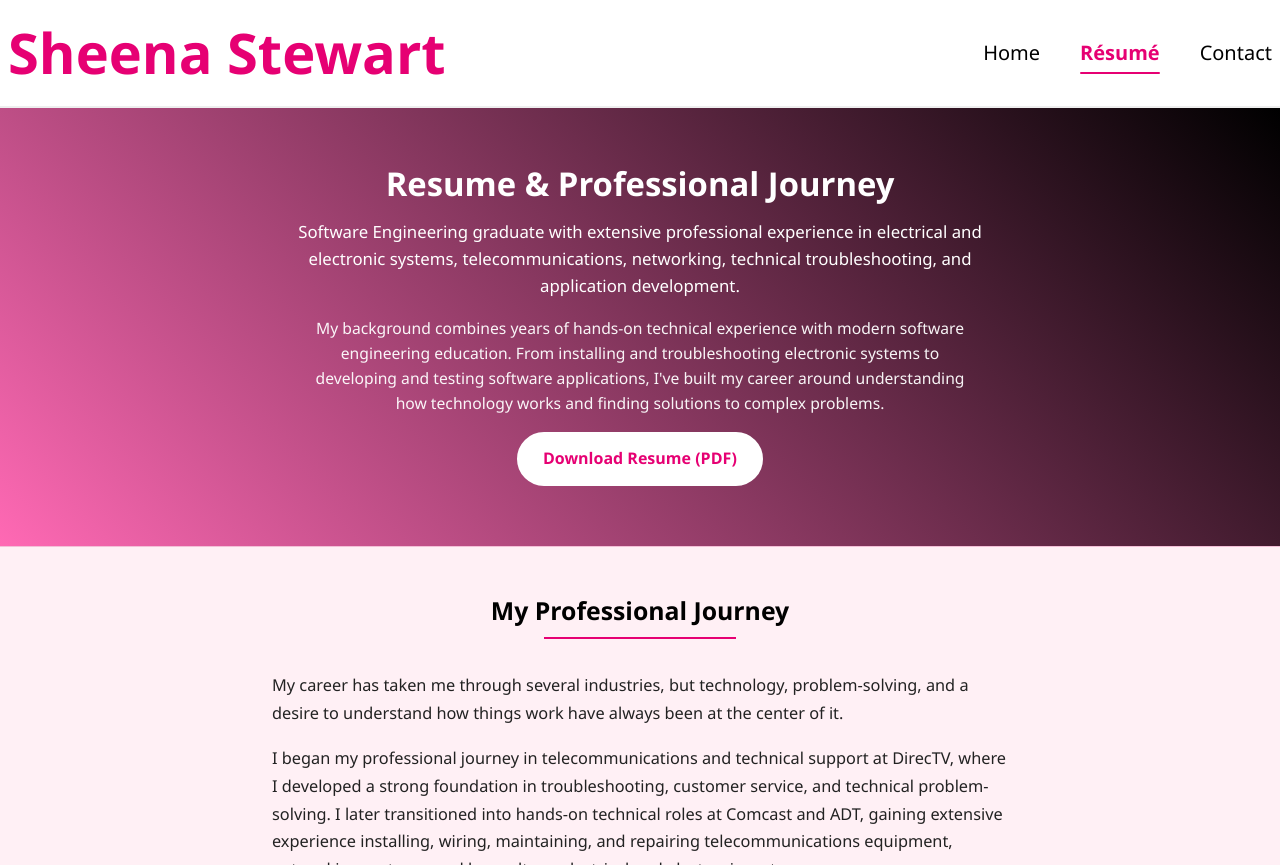
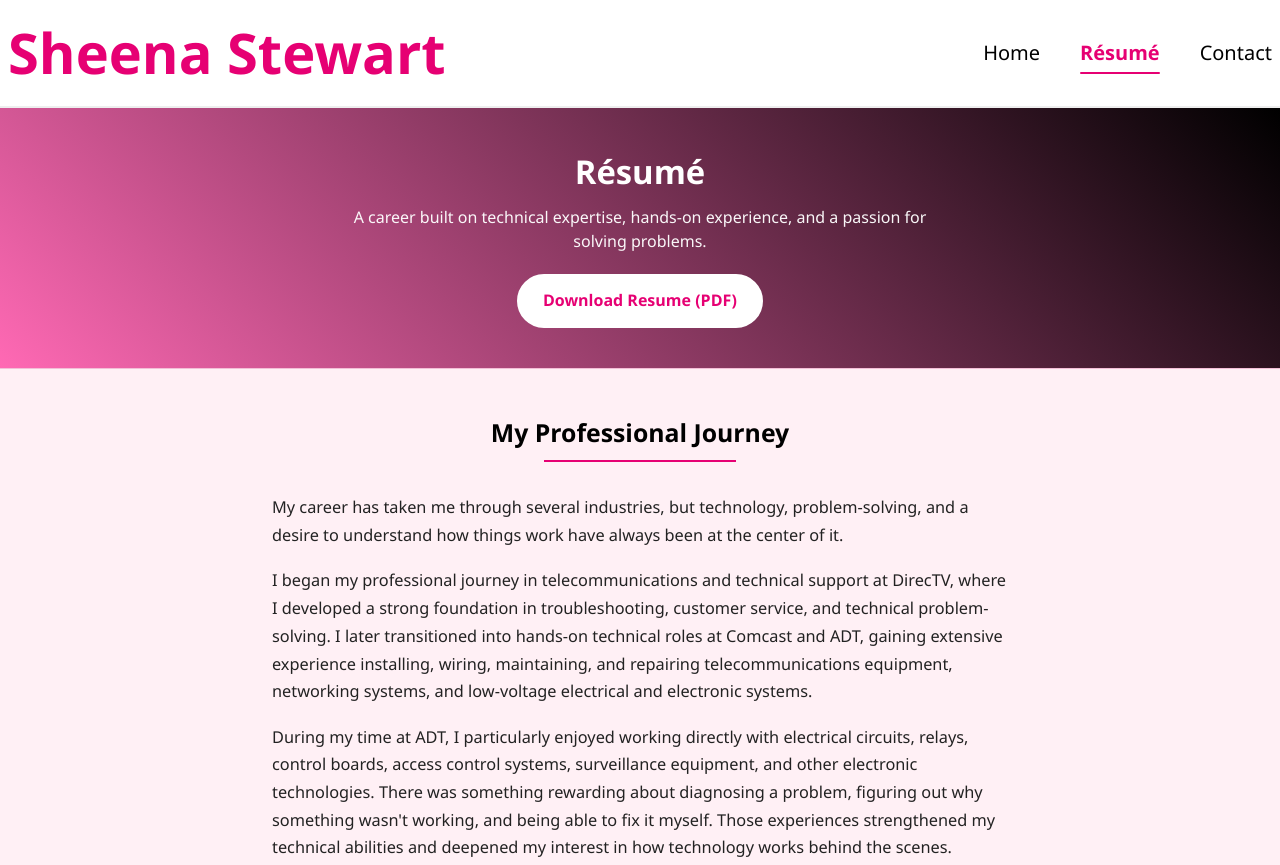
Before and after one commit to Sheenastewart/my_website, a plain HTML site: page resume.html in a window 1280 px wide. Shown: the top 865 px of the page. Drawn offline with Linux system fonts and the light colour scheme.

Commit message:
Simplify résumé hero and remove View Projects button.
Co-authored-by: Cursor <cursoragent@cursor.com>

```diff
--- a/resume.html
+++ b/resume.html
@@ -20,12 +20,9 @@
   </nav>
 
   <header class="hero resume-hero">
-    <h1>Resume &amp; Professional Journey</h1>
+    <h1>Résumé</h1>
     <p class="resume-hero-sub">
-      Software Engineering graduate with extensive professional experience in electrical and electronic systems, telecommunications, networking, technical troubleshooting, and application development.
-    </p>
-    <p class="resume-hero-support">
-      My background combines years of hands-on technical experience with modern software engineering education. From installing and troubleshooting electronic systems to developing and testing software applications, I've built my career around understanding how technology works and finding solutions to complex problems.
+      A career built on technical expertise, hands-on experience, and a passion for solving problems.
     </p>
     <a href="assets/resume/Sheena_Stewart_Resume_2026_Public.pdf" download class="btn">Download Resume (PDF)</a>
   </header>
@@ -243,7 +240,6 @@
           <span>GitHub</span>
         </a>
       </div>
-      <a href="index.html#projects" class="btn btn-secondary">View Projects</a>
     </section>
   </main>
 
--- a/style.css
+++ b/style.css
@@ -688,32 +688,29 @@ footer {
    Resume page (scoped) — does not alter other pages
    ========================================================= */
 .resume-page .resume-hero {
-  padding: 3.5rem 1.25rem 3.75rem;
+  padding: 2.75rem 1.25rem 2.5rem;
   text-align: center;
 }
 
 .resume-page .resume-hero h1 {
   max-width: 40rem;
-  margin-left: auto;
-  margin-right: auto;
+  margin: 0 auto 0.85rem;
   line-height: 1.2;
   text-align: center;
 }
 
 .resume-page .resume-hero-sub {
-  max-width: 46rem;
-  margin: 0 auto 1rem;
-  font-size: 1.05rem;
-  font-weight: 500;
+  max-width: 36rem;
+  margin: 0 auto;
+  font-size: 1rem;
+  font-weight: 400;
+  line-height: 1.55;
+  opacity: 0.96;
   text-align: center;
 }
 
-.resume-page .resume-hero-support {
-  max-width: 42rem;
-  margin: 0 auto;
-  font-size: 0.98rem;
-  opacity: 0.95;
-  text-align: center;
+.resume-page .resume-hero .btn {
+  margin-top: 1.25rem;
 }
 
 .resume-page .resume-section {
@@ -1034,20 +1031,9 @@ footer {
   background: #cc005f;
 }
 
-.resume-page .resume-download-final .btn-secondary {
-  background: #fff;
-  color: #e60073;
-  border: 2px solid #e60073;
-  margin-left: 0.5rem;
-}
-
-.resume-page .resume-download-final .btn-secondary:hover {
-  background: #ffe6f0;
-}
-
 .resume-page .resume-download-final .social-links {
   margin-top: 1.15rem;
-  margin-bottom: 0.85rem;
+  margin-bottom: 0;
 }
 
 @media (max-width: 850px) {
@@ -1080,12 +1066,6 @@ footer {
   .resume-page .experience-item::before {
     left: calc(-1rem - 7px);
   }
-
-  .resume-page .resume-download-final .btn-secondary {
-    display: inline-block;
-    margin-left: 0;
-    margin-top: 0.75rem;
-  }
 }
 
 @media (prefers-reduced-motion: reduce) {
```
